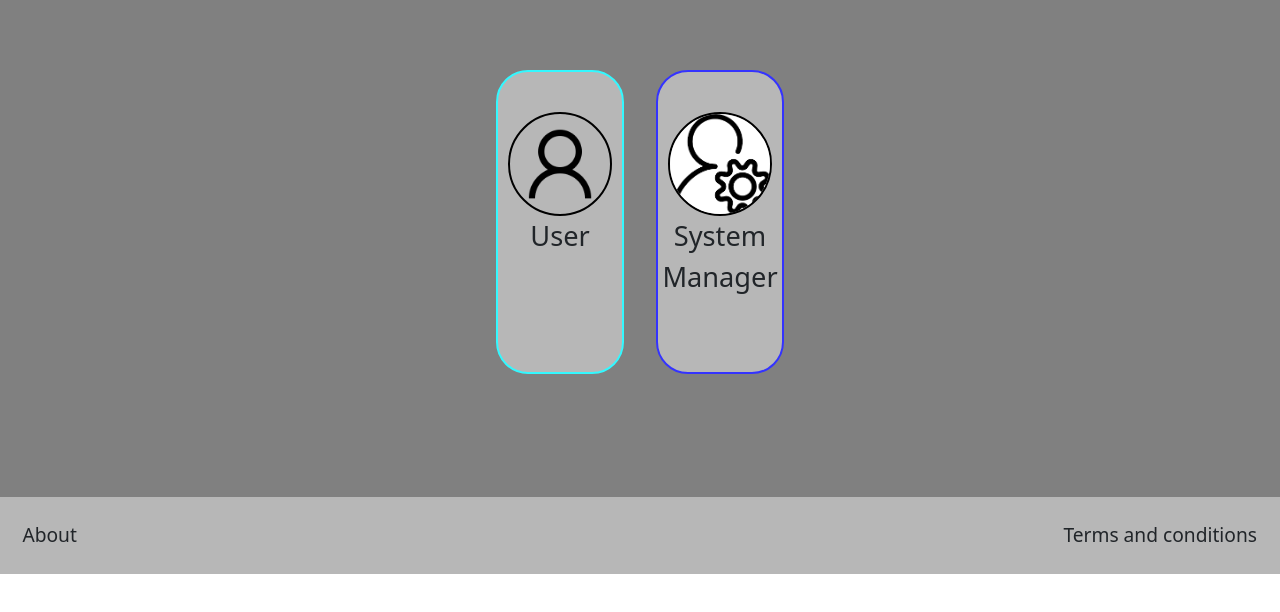
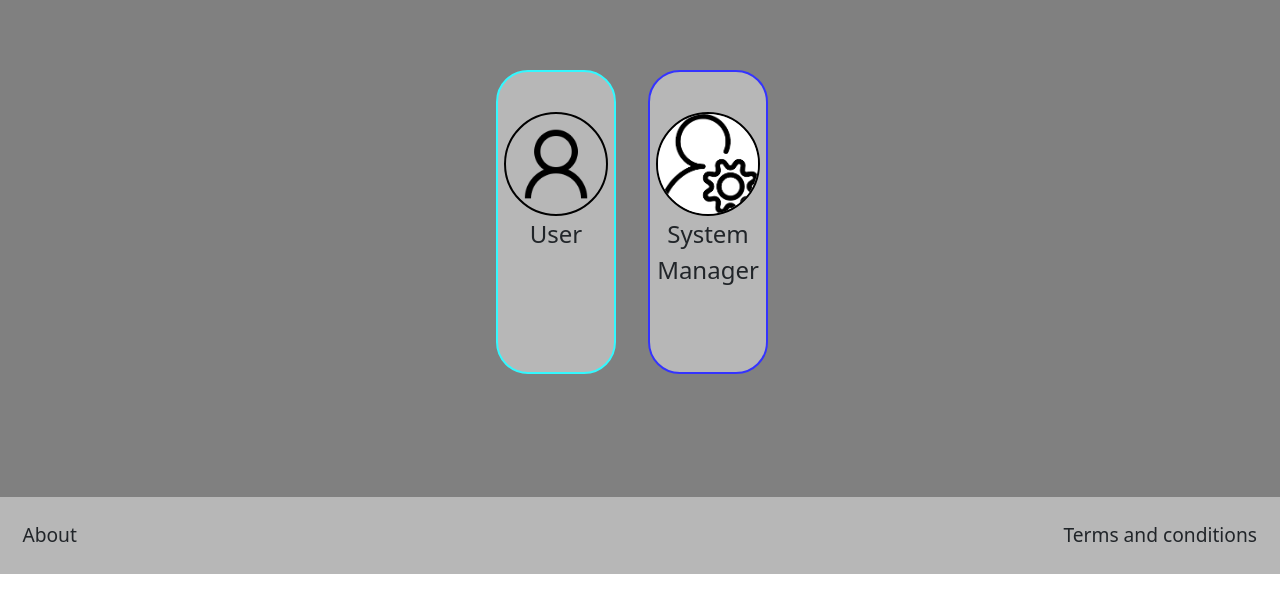
Before and after one commit to nil123532/WDC, a plain HTML site: page user-type.html in a window 1280 px wide. Shown: the part 186-798 px from the top of the page. Drawn offline with nearby package versions, Linux system fonts and the light colour scheme.

Commit message:
Sat, May 7, 2022, 6:56 AM +00:00

```diff
--- a/stylesheets/styles.css
+++ b/stylesheets/styles.css
@@ -43,7 +43,7 @@ main {
 }
 
 .user-type-text {
-    font-size : 1.7em;
+    font-size : 1.5em;
 }
 
 .welcome-text {
--- a/index.html
+++ b/user-type.html
@@ -22,11 +22,11 @@
             <div class="welcome-text">Welcome to MeetUps</div>
             <div class="container user-types">
                 <div class="row">
-                    <div class="user-type-selection col user-choice">
+                    <div class="user-type-selection col-lg-6 col-xs-12 user-choice">
                         <div><img src="/images/user.png" alt="user" class="user-type-image" /></div>
                         <div class="user-type-text" >User</div>
                     </div>
-                    <div class="user-type-selection col system-manager-choice">
+                    <div class="user-type-selection col-lg-6 col-xs-12 system-manager-choice">
                         <div><img src="/images/system_manager.png" alt="system_manager" class="user-type-image" /></div>
                         <div class="user-type-text" >System Manager</div>
                     </div>
```
